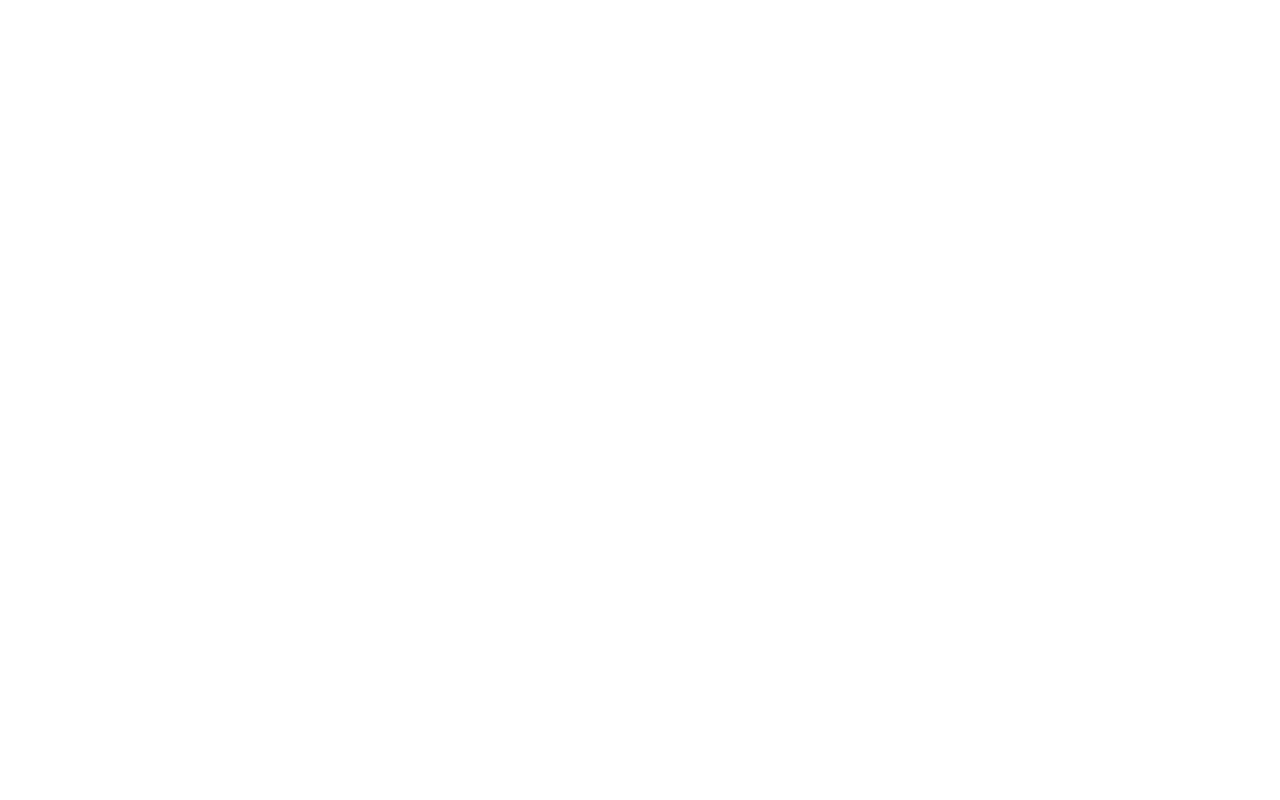
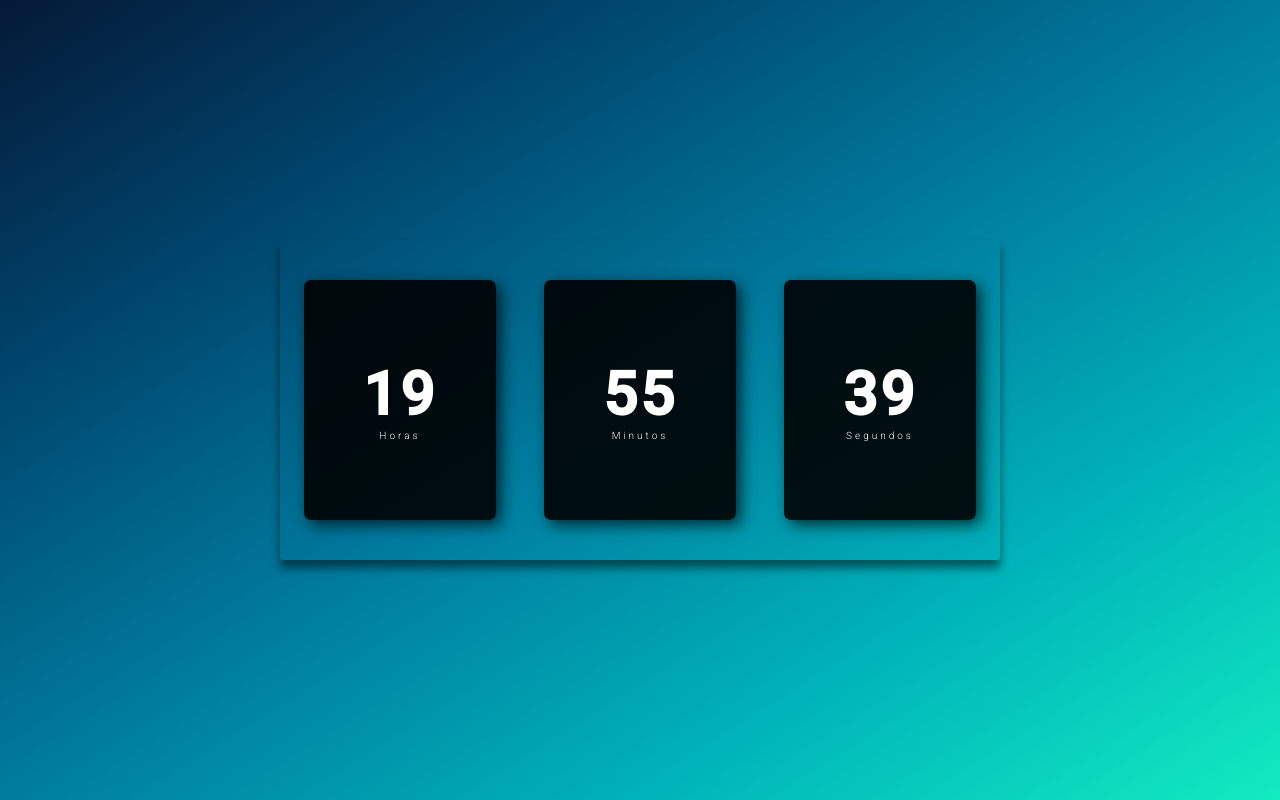
Before and after one commit to FernandoCMF/JavaScript, a plain HTML site: page RelogioDigital/index.html in a window 1280 px wide. Drawn offline with Linux system fonts and the light colour scheme.

Commit message:
Versao-01-completa

```diff
--- a/RelogioDigital/assets/css/style.css
+++ b/RelogioDigital/assets/css/style.css
@@ -0,0 +1,59 @@
+@import url('https://fonts.googleapis.com/css2?family=Roboto:wght@300;400;500&display=swap');
+
+* {
+  margin: 0;
+  padding: 0;
+  font-family: 'Roboto', 'Helvetica Neue', sans-serif;
+  box-sizing: border-box;
+  color: #fff;
+}
+
+body {
+  height: 100vh;
+  background: linear-gradient(
+    to right bottom,
+    #051937,
+    #00476f,
+    #007c9e,
+    #00b3ba,
+    #12ebc0
+  );
+  display: flex;
+  align-items: center;
+  justify-content: center;
+}
+
+.relogio {
+  display: flex;
+  align-items: center;
+  justify-content: space-around;
+  height: 20em;
+  width: 45em;
+  flex-wrap: wrap;
+  background: transparent;
+  border-radius: 3px;
+  box-shadow: 0px 8px 10px rgba(0, 0, 0, 0.5);
+}
+
+.relogio .card {
+  display: flex;
+  width: 12em;
+  height: 15em;
+  flex-direction: column;
+  align-items: center;
+  justify-content: center;
+  background: rgba(0, 0, 0, 0.9);
+  box-shadow: 5px 5px 15px rgba(0, 0, 0, 0.7);
+  border-radius: 7px;
+  letter-spacing: 3px;
+}
+
+.relogio span {
+  font-weight: bold;
+  font-size: 60px;
+}
+
+.relogio span.tempo {
+  font-weight: lighter;
+  font-size: 10px;
+}
--- a/RelogioDigital/assets/js/script.js
+++ b/RelogioDigital/assets/js/script.js
@@ -0,0 +1,18 @@
+const horas = document.getElementById('horas');
+const minutos = document.getElementById('minutos');
+const segundos = document.getElementById('segundos');
+
+const relogio = setInterval(function time() {
+  let dateToday = new Date();
+  let hr = dateToday.getHours();
+  let min = dateToday.getMinutes();
+  let seg = dateToday.getSeconds();
+
+  hr < 10 ? (hr = '0' + hr) : '';
+  min < 10 ? (min = '0' + min) : '';
+  seg < 10 ? (seg = '0' + seg) : '';
+
+  horas.textContent = hr;
+  minutos.textContent = min;
+  segundos.textContent = seg;
+});
--- a/RelogioDigital/index.html
+++ b/RelogioDigital/index.html
@@ -4,7 +4,26 @@
     <meta charset="UTF-8" />
     <meta http-equiv="X-UA-Compatible" content="IE=edge" />
     <meta name="viewport" content="width=device-width, initial-scale=1.0" />
-    <title>Document</title>
+    <link rel="stylesheet" href="./assets/css/style.css" />
+    <title>Relogio-Digital</title>
   </head>
-  <body></body>
+  <body>
+    <div class="relogio">
+      <div class="card horas">
+        <span id="horas">00</span>
+        <span class="tempo">Horas</span>
+      </div>
+
+      <div class="card minutos">
+        <span id="minutos">00</span>
+        <span class="tempo">Minutos</span>
+      </div>
+
+      <div class="card segundos">
+        <span id="segundos">00</span>
+        <span class="tempo">Segundos</span>
+      </div>
+    </div>
+    <script src="./assets/js/script.js"></script>
+  </body>
 </html>
```
